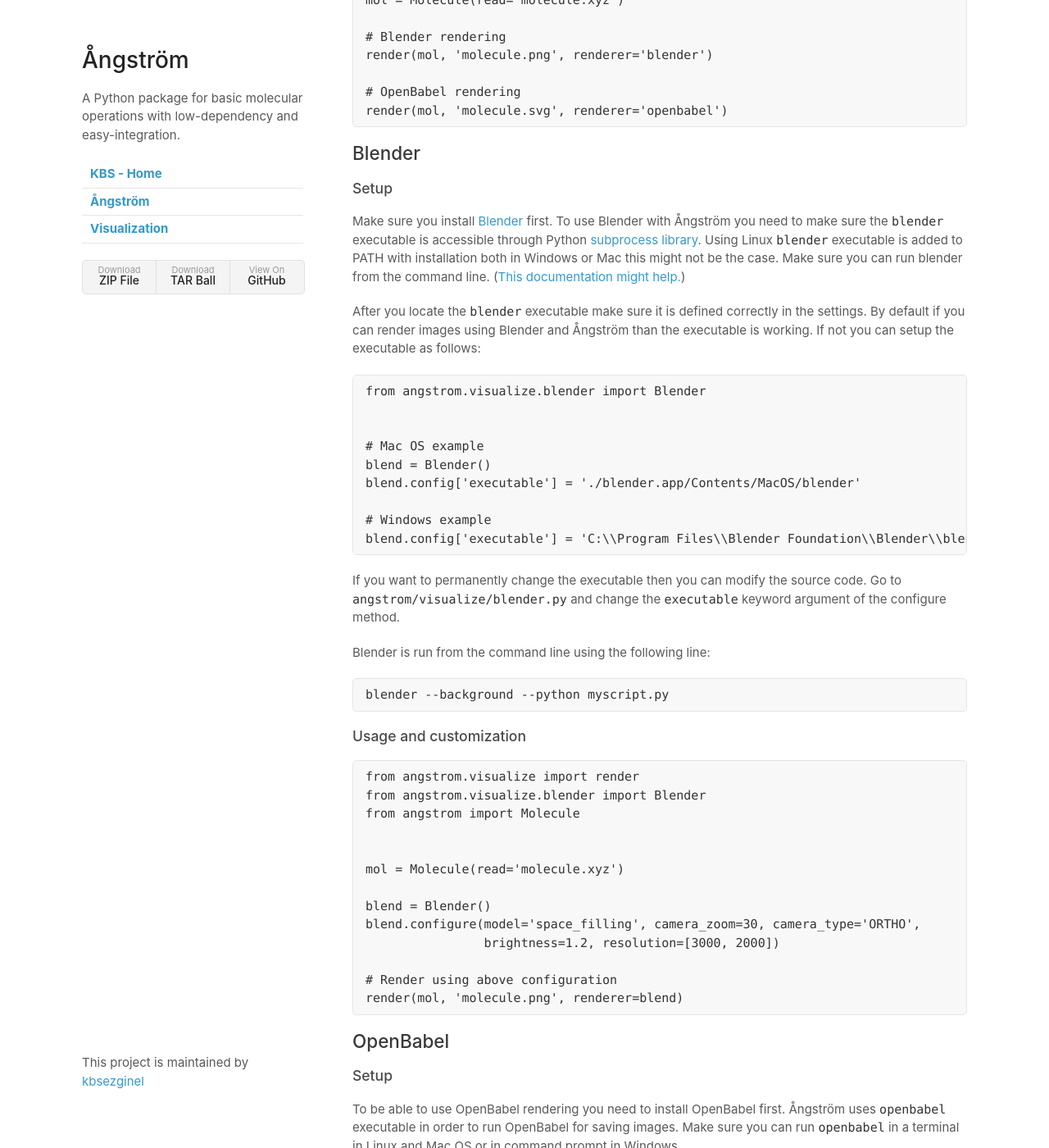
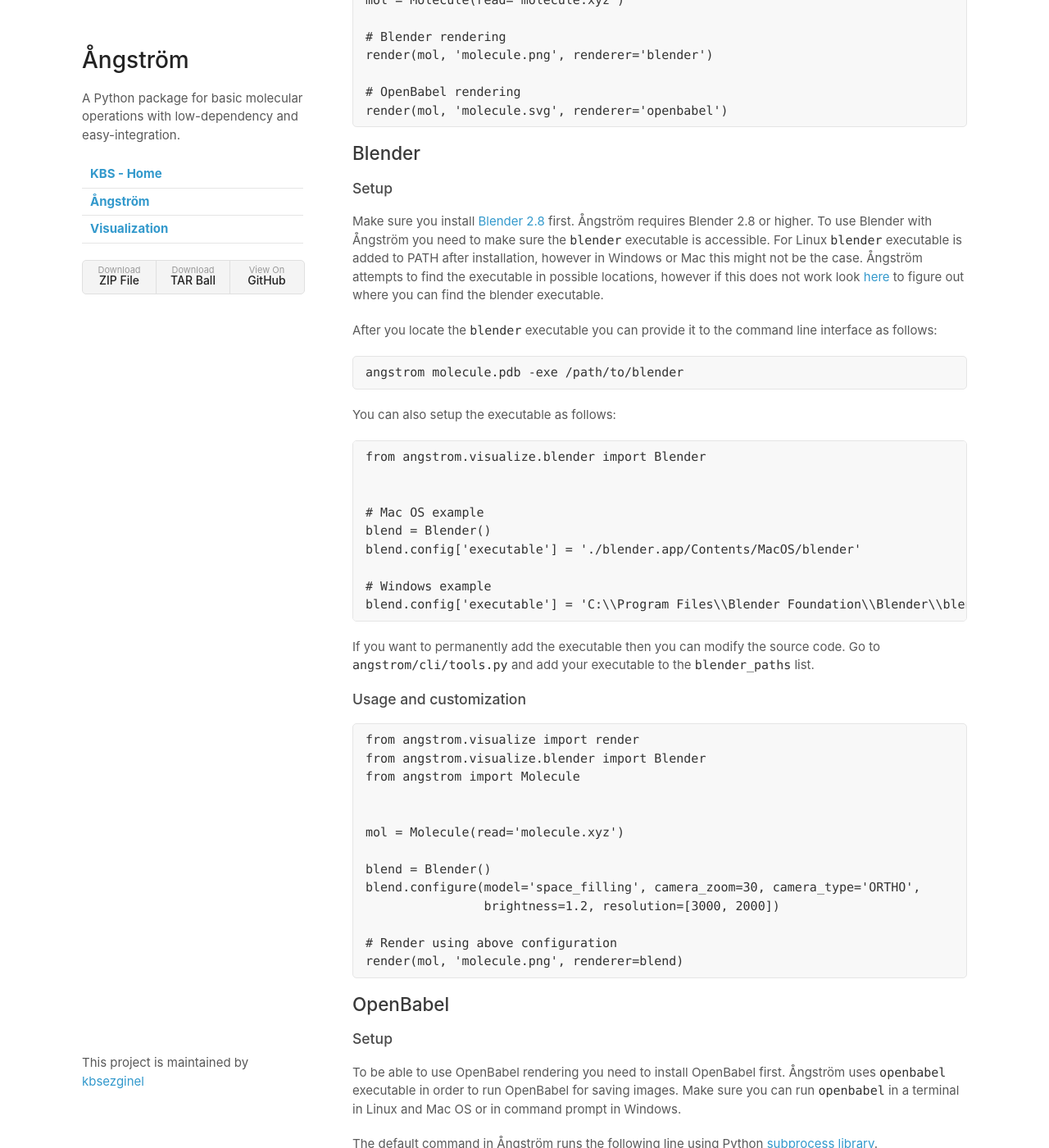
Before and after one commit to kbsezginel/angstrom, a Jekyll site: the page built from docs/visualization.md, in a window 1280 px wide and 1400 px high, scrolled down 732 px. Shown: the whole window at 82% size. Built offline with Jekyll 4.4.1, drawn with Linux system fonts in a browser that asks for light colours; our own code applies the rules of GitHub Pages for plain Markdown files.

Commit message:
Update documentation for Blender 2.8, closes #13

````diff
--- a/docs/visualization.md
+++ b/docs/visualization.md
@@ -41,15 +41,18 @@ Blender
 -------
 
 ### Setup
-Make sure you install [Blender](https://www.blender.org/) first.
-To use Blender with Ångström you need to make sure the `blender` executable is accessible through Python
-[subprocess library](https://docs.python.org/3/library/subprocess.html).
-Using Linux `blender` executable is added to PATH with installation both in Windows or Mac this might not be the case.
-Make sure you can run blender from the command line.
-([This documentation might help.](https://docs.blender.org/manual/en/dev/render/workflows/command_line.html))
+Make sure you install [Blender 2.8](https://www.blender.org/) first.
+Ångström requires Blender 2.8 or higher.
+To use Blender with Ångström you need to make sure the `blender` executable is accessible.
+For Linux `blender` executable is added to PATH after installation, however in Windows or Mac this might not be the case.
+Ångström attempts to find the executable in possible locations, however if this does not work look [here](https://docs.blender.org/manual/en/dev/render/workflows/command_line.html) to figure out where you can find the blender executable.
 
-After you locate the `blender` executable make sure it is defined correctly in the settings. By default if you can render images using Blender and Ångström than the executable is working.
-If not you can setup the executable as follows:
+After you locate the `blender` executable you can provide it to the command line interface as follows:
+```
+angstrom molecule.pdb -exe /path/to/blender
+```
+
+You can also setup the executable as follows:
 ```python
 from angstrom.visualize.blender import Blender
 
@@ -62,13 +65,8 @@ blend.config['executable'] = './blender.app/Contents/MacOS/blender'
 blend.config['executable'] = 'C:\\Program Files\\Blender Foundation\\Blender\\blender.exe'
 ```
 
-If you want to permanently change the executable then you can modify the source code.
-Go to `angstrom/visualize/blender.py` and change the `executable` keyword argument of the configure method.
-
-Blender is run from the command line using the following line:
-```
-blender --background --python myscript.py
-```
+If you want to permanently add the executable then you can modify the source code.
+Go to `angstrom/cli/tools.py` and add your executable to the `blender_paths` list.
 
 ### Usage and customization
 
````
Also changed, not shown: README.md.
